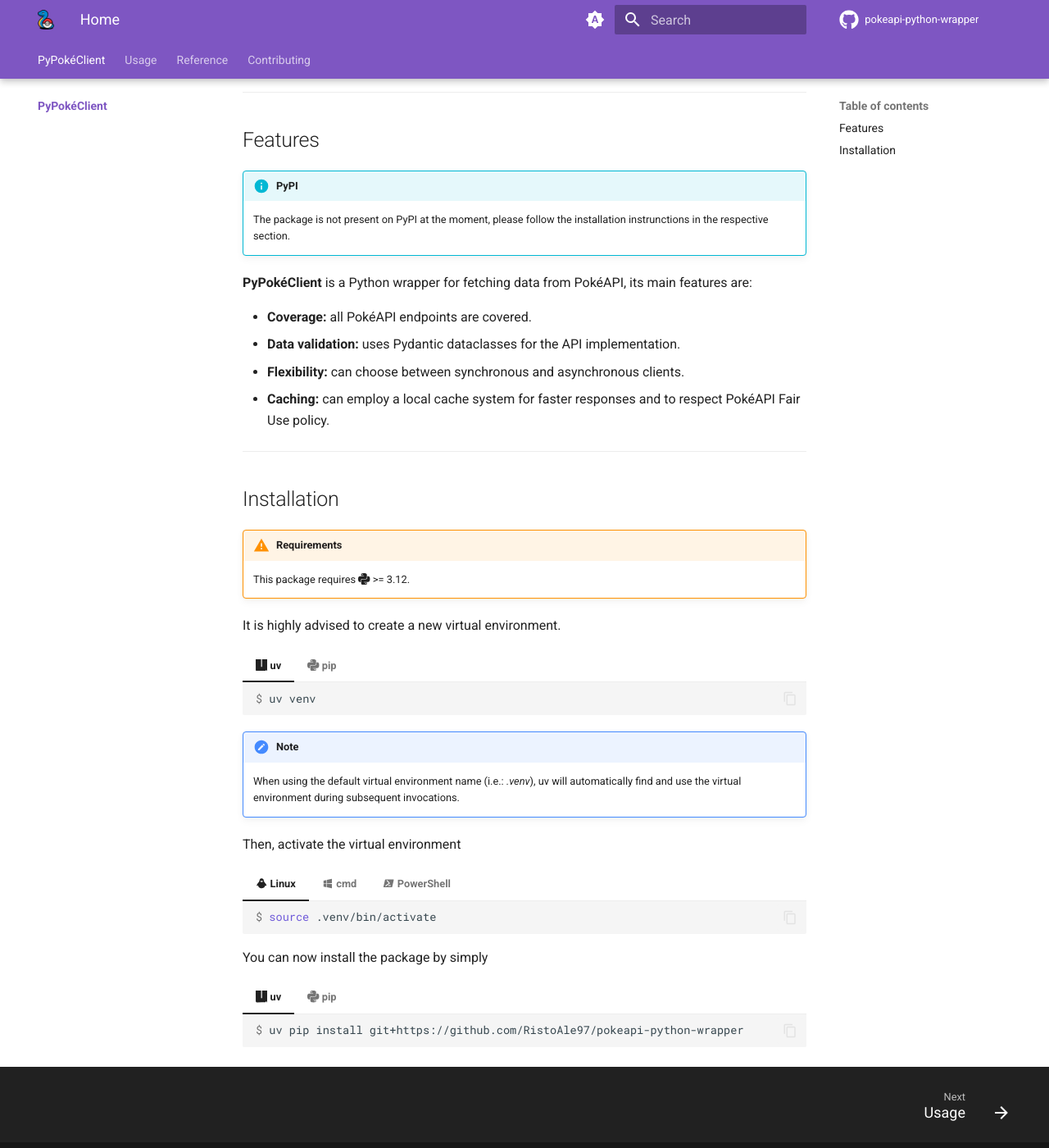
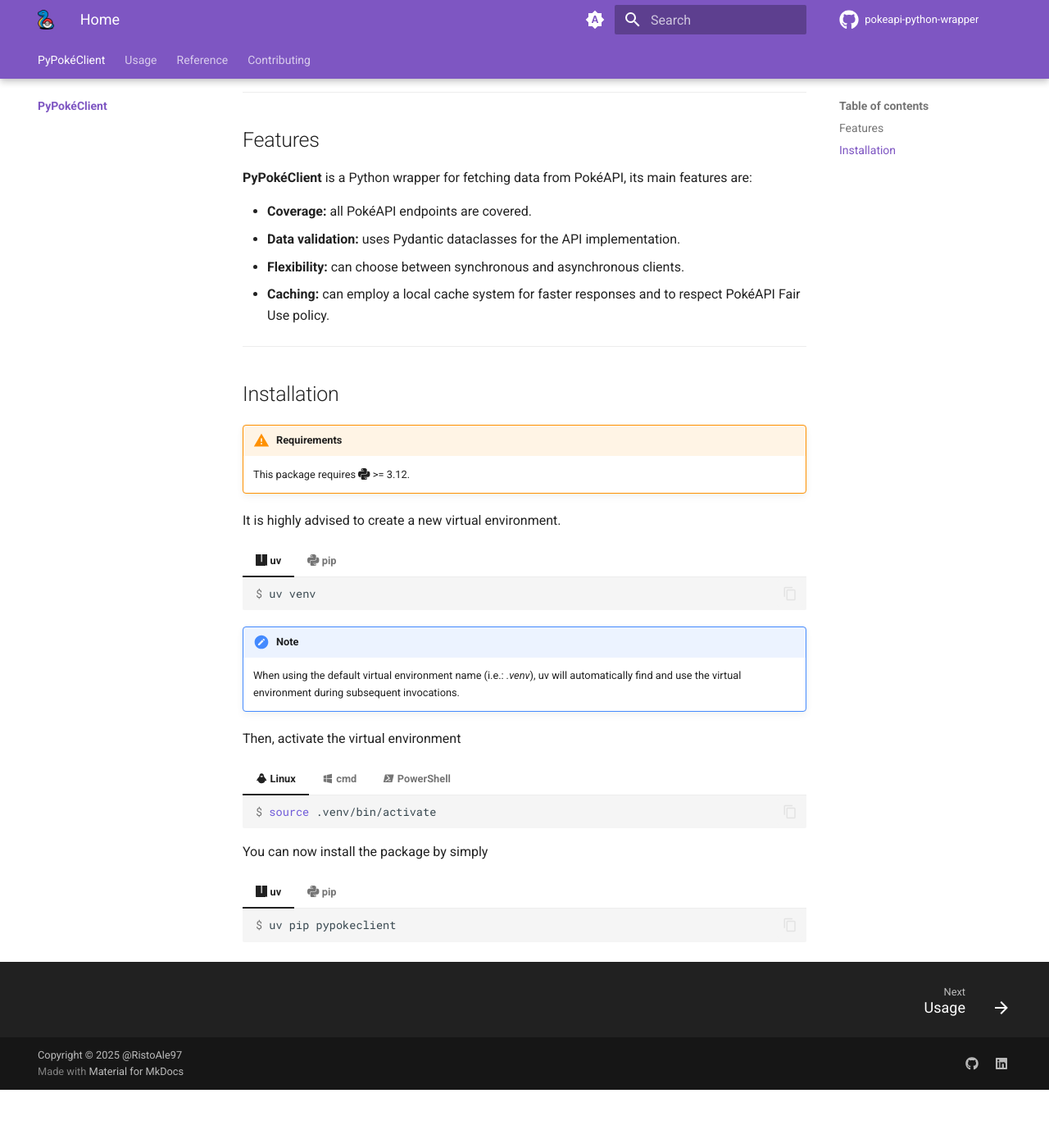
Before and after one commit to RistoAle97/pokeapi-python-wrapper, an MkDocs documentation site: the page built from docs/index.md, in a window 1280 px wide and 1400 px high, scrolled down 521 px. Shown: the whole window at 82% size. Built offline with MkDocs 1.6.1 and Material for MkDocs 9.7.7, drawn with Linux system fonts in a browser that asks for light colours; comment, search, counter and statistics services are not loaded; after the commit the page ends 1850 px from its top, so only the background shows below that; grey boxes are pictures that could not be loaded.

Commit message:
Updated documentation with PyPI package info

````diff
--- a/docs/index.md
+++ b/docs/index.md
@@ -10,9 +10,6 @@
 ---
 
 ## Features
-!!! info "PyPI"
-    The package is not present on PyPI at the moment, please follow the installation instrunctions in the respective section.
-
 **PyPokéClient** is a Python wrapper for fetching data from PokéAPI, its main features are:
 
 - **Coverage:** all PokéAPI endpoints are covered.
@@ -56,9 +53,9 @@
 You can now install the package by simply
 === ":simple-uv: uv"
     ```console
-    $ uv pip install git+https://github.com/RistoAle97/pokeapi-python-wrapper
+    $ uv pip pypokeclient
     ```
 === ":simple-python: pip"
     ```console
-    $ pip install git+https://github.com/RistoAle97/pokeapi-python-wrapper
+    $ pip install pypokeclient
     ```
````
Also changed, not shown: README.md (+10 -5 lines).
